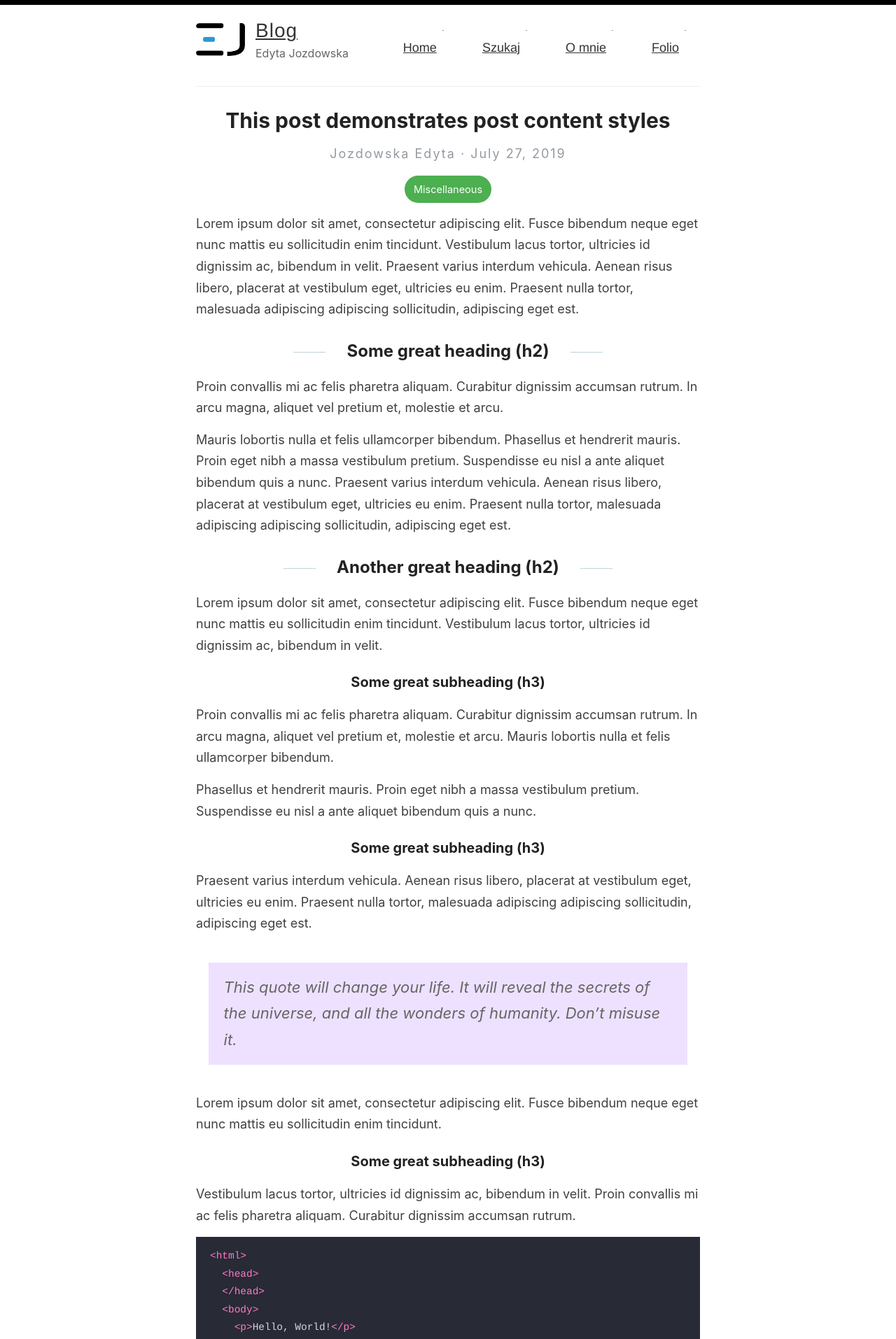
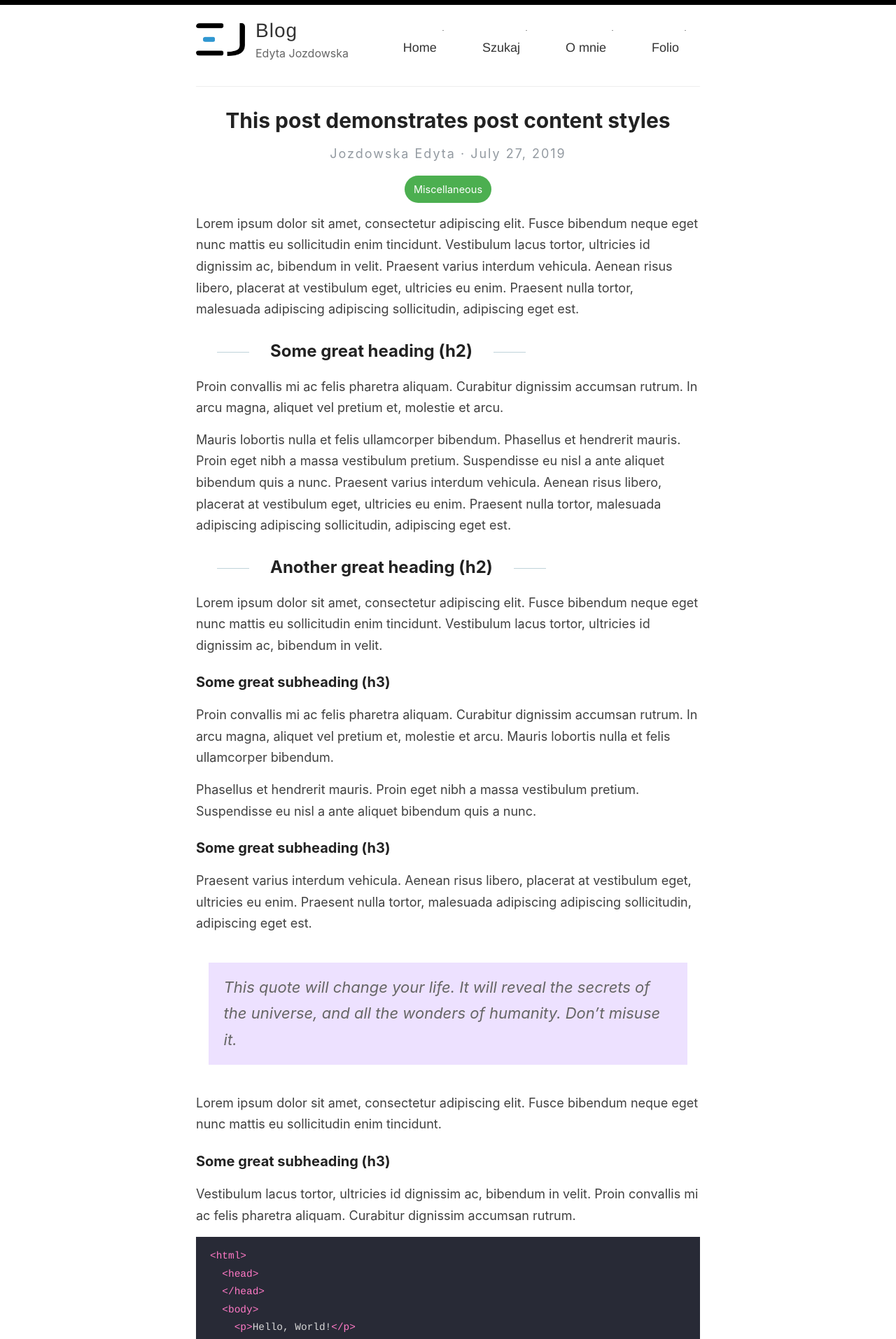
Before and after one commit to xyz-09/blog, a Jekyll site: the page built from _posts/2019-7-27-this-post-demonstrates-post-content-styles.md, in a window 1280 px wide. Shown: the top 1914 px of the page at 70% size. Built offline with Jekyll 4.4.1, drawn with Linux system fonts in a browser that asks for light colours.

Commit message:
post view

```diff
--- a/assets/style.css
+++ b/assets/style.css
@@ -89,7 +89,6 @@
   line-height: 1.7;
   margin: 1em 0 15px;
   padding: 0;
-  text-align: center;
 }
 
 @media screen and (max-width: 640px) {
@@ -203,10 +202,13 @@
   color: #222;
 }
 
+a {
+  text-decoration: none;
+}
+
 .post a, .read-more {
   color: #4183C4;
   position: relative;
-  text-decoration: none;
   display: inline-block;
 }
 
@@ -220,10 +222,10 @@
   top: 50%;
   -webkit-transform: scaleX(0);
           transform: scaleX(0);
-  -webkit-transition: top .15s .8s ease-out, -webkit-transform .15s .25s ease-out;
-  transition: top .15s .8s ease-out, -webkit-transform .15s .25s ease-out;
-  transition: transform .15s .25s ease-out, top .15s .8s ease-out;
-  transition: transform .15s .25s ease-out, top .15s .8s ease-out, -webkit-transform .15s .25s ease-out;
+  -webkit-transition: top .15s .5s ease-out, -webkit-transform .15s .25s ease-out;
+  transition: top .15s .5s ease-out, -webkit-transform .15s .25s ease-out;
+  transition: transform .15s .25s ease-out, top .15s .5s ease-out;
+  transition: transform .15s .25s ease-out, top .15s .5s ease-out, -webkit-transform .15s .25s ease-out;
 }
 
 .post a:hover:before, .post a:hover:after, .read-more:hover:before, .read-more:hover:after {
@@ -232,7 +234,7 @@
 }
 
 .post a:hover:before, .read-more:hover:before {
-  top: 0;
+  top: -5px;
 }
 
 .post a:hover:after, .read-more:hover:after {
@@ -589,7 +591,6 @@
 
 .page h1 {
   font-family: -system-ui, -apple-system, BlinkMacSystemFont, "Segoe UI", Roboto, Helvetica, Arial, sans-serif, "Apple Color Emoji", "Segoe UI Emoji", "Segoe UI Symbol";
-  text-align: center;
   font-weight: bold;
   -webkit-font-kerning: auto;
           font-kerning: auto;
@@ -606,7 +607,15 @@
 
 .post_date {
   text-align: center;
-  color: #939aa1;
+  color: #fff;
+  display: inline-block;
+  background: #4183C4;
+  padding: 3px 8px;
+  position: absolute;
+  top: -28px;
+  -webkit-box-shadow: -3px -3px 0px #c1c1c1;
+          box-shadow: -3px -3px 0px #c1c1c1;
+  right: 0;
 }
 
 .cd-container a {
--- a/index.html
+++ b/index.html
@@ -5,12 +5,9 @@
 <div class="posts">
   {% for post in paginator.posts %}
     <article class="post">
+        <p class="post_date">{{ post.date | date: "%B %e, %Y" }}</p>
       <a href="{{ site.baseurl }}{{ post.url }}">
         <h1>{{ post.title }}</h1>
-
-        <div>
-          <p class="post_date">{{ post.date | date: "%B %e, %Y" }}</p>
-        </div>
       </a>
       <div class="entry">
         {{ post.excerpt }}
```
Also changed, not shown: assets/style.scss (+13 -7 lines), 1 other file.
